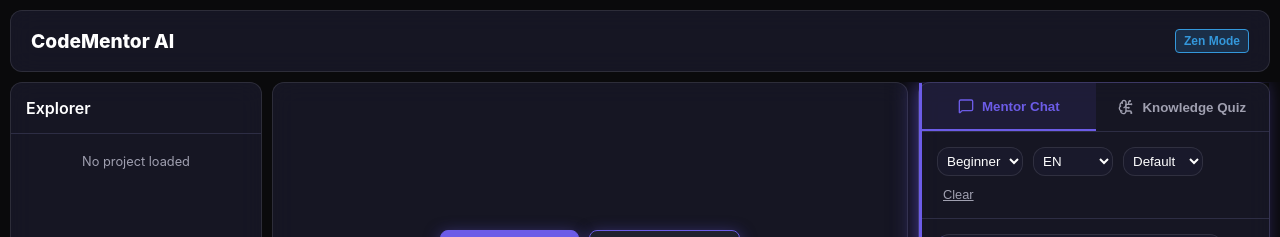
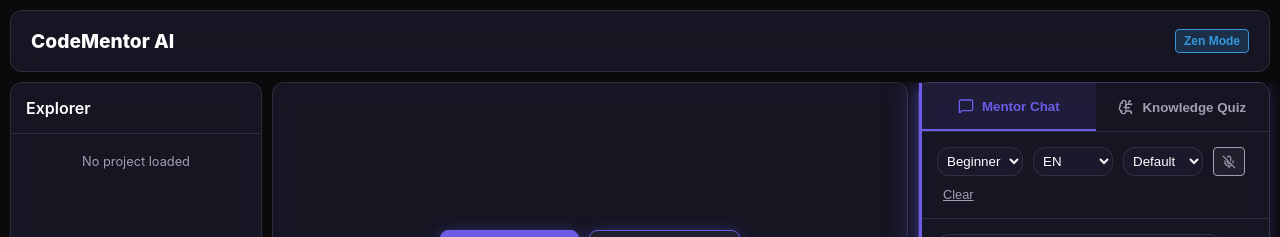
Before and after one commit to Priyanshug254/explain_my_code, a React app in the folder frontend/: page / in a window 1280 px wide. Shown: the top 237 px of the page. Built offline with nearby package versions, Linux system fonts and the light colour scheme; the HTML template or start-up script is replaced by a standard one.

Commit message:
Feature: Add Sonic Command Mode (Voice Interaction) to AI Mentor

```diff
--- a/frontend/src/components/MentorPanel.jsx
+++ b/frontend/src/components/MentorPanel.jsx
@@ -1,6 +1,6 @@
 import { useState, useEffect } from 'react';
 import ReactMarkdown from 'react-markdown';
-import { Bot, User, Send, Globe, Award, CheckCircle, XCircle, BrainCircuit, MessageSquare } from 'lucide-react';
+import { Bot, User, Send, Globe, Award, CheckCircle, XCircle, BrainCircuit, MessageSquare, Mic, MicOff } from 'lucide-react';
 import { motion, AnimatePresence } from 'framer-motion';
 
 const TypingIndicator = () => (
@@ -40,6 +40,28 @@
     const [mode, setMode] = useState("beginner");
     const [language, setLanguage] = useState("english");
     const [persona, setPersona] = useState("default"); // 'default' | 'strict' | 'friendly' | 'hacker'
+    const [isListening, setIsListening] = useState(false);
+
+    const startVoiceRecognition = () => {
+        const SpeechRecognition = window.SpeechRecognition || window.webkitSpeechRecognition;
+        if (!SpeechRecognition) {
+            alert("Voice recognition not supported in this browser.");
+            return;
+        }
+
+        const recognition = new SpeechRecognition();
+        recognition.lang = language === 'hindi' ? 'hi-IN' : 'en-US';
+        recognition.continuous = false;
+
+        recognition.onstart = () => setIsListening(true);
+        recognition.onend = () => setIsListening(false);
+        recognition.onresult = (event) => {
+            const transcript = event.results[0][0].transcript;
+            askAI(transcript);
+        };
+
+        recognition.start();
+    };
 
     // Quiz State
     const [quizQuestions, setQuizQuestions] = useState(null);
@@ -200,6 +222,20 @@
                                     <option value="friendly">Friendly</option>
                                     <option value="hacker">Hacker</option>
                                 </select>
+
+                                <button
+                                    onClick={startVoiceRecognition}
+                                    className={`badge ${isListening ? 'animate-pulse' : ''}`}
+                                    style={{
+                                        background: isListening ? 'rgba(231, 76, 60, 0.2)' : 'rgba(255,255,255,0.05)',
+                                        color: isListening ? '#e74c3c' : 'var(--text-muted)',
+                                        border: '1px solid currentColor',
+                                        cursor: 'pointer'
+                                    }}
+                                    title="Sonic Command Mode"
+                                >
+                                    {isListening ? <Mic size={14} /> : <MicOff size={14} />}
+                                </button>
                             </div>
                             <button
                                 onClick={clearChat}
```
